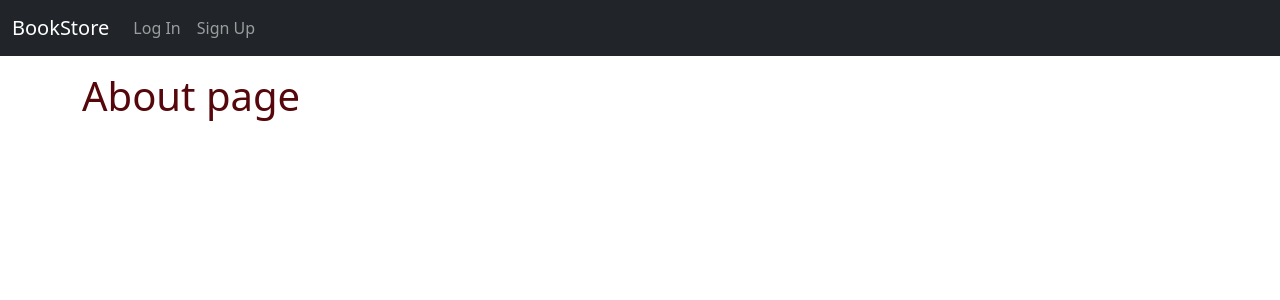
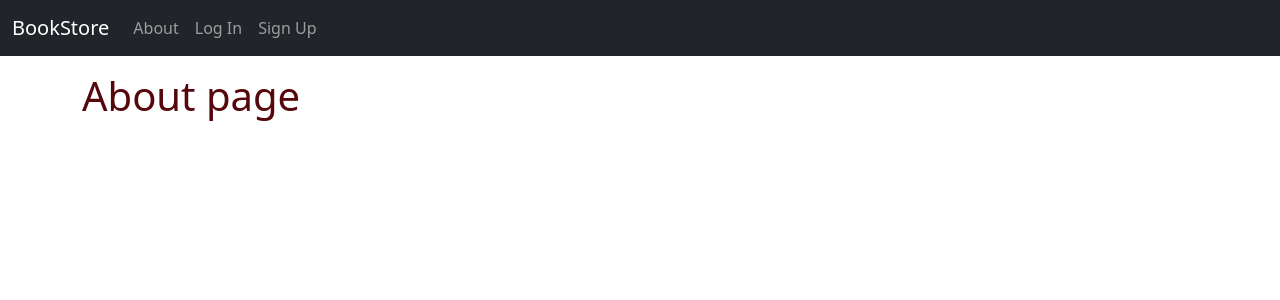
Before and after one commit to osm3rr/bookstore, a Django app: page /about/ in a window 1280 px wide. Shown: the top 300 px of the page. Run offline with Django 5.2, Linux system fonts and the light colour scheme.

Commit message:
link about

```diff
--- a/templates/_base.html
+++ b/templates/_base.html
@@ -28,6 +28,9 @@
             <div class="collapse navbar-collapse" \
             id="navbarCollapse">
             <ul class="navbar-nav me-auto mb-2 mb-md-0">
+                <li class="nav-item">
+                    <a class="nav-link" href="{% url 'about' %}">About</a>
+                </li>
                 {% if user.is_authenticated %}
                     <!-- <li class="nav-item">
                         <p>Epale {{ user.email }} :) </p>
```
Also changed, not shown: templates/about.html (line endings or trailing spaces).
